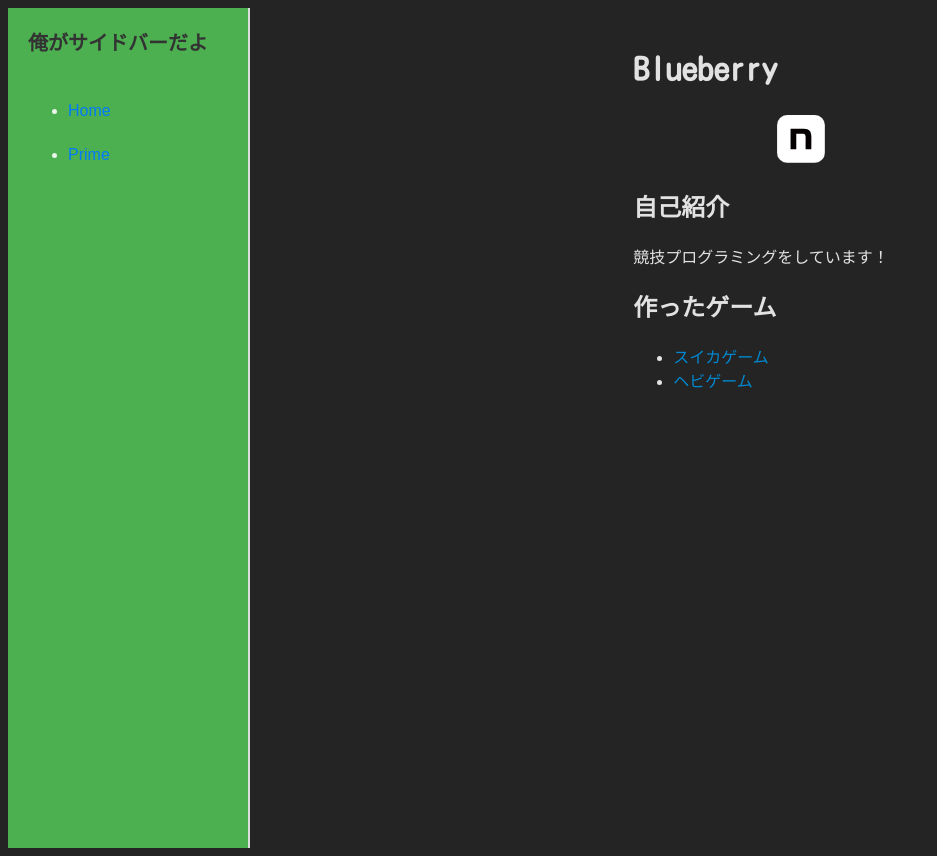
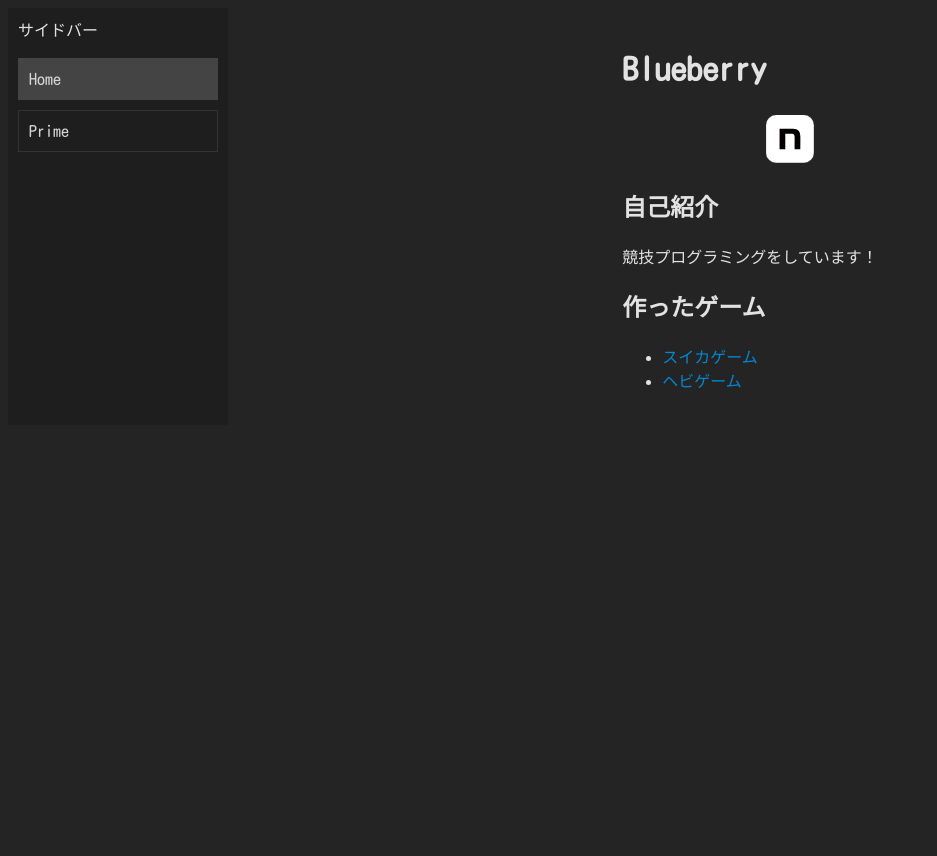
Before and after one commit to blueberry1001/blueberry1001.github.io, a React (Vite) app: page / in a window 1280 px wide. Shown: the whole page, without its empty margins (0-937 px from the left). After the commit the page ends 800 px from the top, so only its background shows below. Built offline with nearby package versions, Linux system fonts and the light colour scheme; some icons are missing.

Commit message:
Create 404Page and Edit Sidebar

```diff
--- a/src/AppRoutes.tsx
+++ b/src/AppRoutes.tsx
@@ -3,6 +3,7 @@ import { BrowserRouter, Route, Routes } from "react-router-dom";
 import HomePage from "./routes/Home";
 import PrimePage from "./routes/Prime";
 import Sidebar from "./Sidebar";
+import Page404 from "./routes/Page404";
 
 const AppRoutes = () => {
   return (
@@ -14,6 +15,8 @@ const AppRoutes = () => {
             <Routes>
               <Route path="/" element={<HomePage />} />
               <Route path="/prime" element={<PrimePage />} />
+              <Route path="*" element={<Page404 />} />
+
             </Routes>
           </div>
         </div>
--- a/src/Sidebar.css
+++ b/src/Sidebar.css
@@ -1,38 +1,47 @@
-/* Sidebarコンテナのスタイル */
 .sidebar {
-  display: flex;
-  flex-direction: column;
-  width: 200px;
-  height: 100vh;
-  background-color: #4caf50;
-  padding: 20px;
-  border-right: 2px solid #ddd;
-  font-family: Arial, sans-serif;
+  width: 200px; /* サイドバーの幅 */
+  background-color: #1E1E1E; /* VS Code Dark+風背景色 */
+  padding: 10px;
 }
 
-/* テキスト「俺がサイドバーだよ」のスタイル */
-.sidebar > div:first-child {
-  font-size: 20px;
-  font-weight: bold;
-  margin-bottom: 15px;
-  color: #333;
+.sidebar ul {
+  list-style: none;
+  padding: 0;
+  width: 100%; /* ul要素の幅をサイドバーの幅に合わせる */
+  box-sizing: border-box; /*パディングを含む幅指定*/
 }
 
-/* リンクのスタイル */
-.links {
-  display: block;
-  padding: 10px 0;
-  color: #007bff;
-  text-decoration: none;
-  transition: color 0.3s;
+.sidebar li {
+  margin-bottom: 10px;
+  border: 1px solid #333; /* VS Code Dark+風ボーダー色 */
+  padding: 8px 10px;
+  width: 100%; /* li要素の幅を親要素の幅に合わせる */
+  box-sizing: border-box; /*パディングを含む幅指定*/
+  transition: background-color 0.2s ease; /* ホバー時のスムーズな変化 */
 }
 
-/* ホバー時にリンクの色を変更 */
-.links:hover {
-  color: #0056b3;
+.sidebar li:hover {
+  background-color: #333; /* ホバー時の背景色 */
+  cursor: pointer; /* カーソル変更 */
 }
 
-/* リンク間のスペースを調整 */
-.links + .links {
-  margin-top: 10px;
+
+.sidebar li.active {
+  background-color: #5C6370; /* アクティブ時の背景色 (VS Code Dark+風) */
+  border-color: #5C6370; /* アクティブ時のボーダー色 */
 }
+
+.sidebar li.partially-active {
+  background-color: #444; /* 部分一致時の背景色 */
+  border-color: #444; /* 部分一致時のボーダー色 */
+}
+
+.links {
+  text-decoration: none;
+  color: #D4D4D4; /* VS Code Dark+風テキスト色 */
+  display: block; /* リンクをブロックレベルにすることで幅全体に広がる */
+}
+
+.links:hover {
+  text-decoration: none;
+}
--- a/src/Sidebar.tsx
+++ b/src/Sidebar.tsx
@@ -1,17 +1,21 @@
-import { Link } from "react-router-dom";
+import { Link, useLocation } from "react-router-dom";
 import "./Sidebar.css";
+
 const Sidebar = () => {
+  const location = useLocation();
   const menu: { title: string; path: string }[] = [
     { title: "Home", path: "/" },
     { title: "Prime", path: "/prime" },
   ];
   return (
     <div className="sidebar">
-      <div>俺がサイドバーだよ</div>
-      <div>
+      <div>サイドバー</div>
       <ul>
         {menu.map((item) => (
-            <li key={item.title}>
+          <li
+            key={item.title}
+            className={`${location.pathname === item.path ? "active" : ""} ${location.pathname.startsWith(item.path) ? 'partially-active' : ''}`} // 部分一致対応
+          >
             <Link to={item.path} className="links">
               {item.title}
             </Link>
@@ -19,7 +23,6 @@ const Sidebar = () => {
         ))}
       </ul>
     </div>
-    </div>
   );
 };
 
--- a/src/index.css
+++ b/src/index.css
@@ -15,7 +15,7 @@ a {
   transition: all 0.2s;
 }
 a:hover {
-  scale: 1.1;
+  /* scale: 1.1; */
 }
 
 .Links a:hover {
--- /dev/null
+++ b/src/routes/Page404.tsx
@@ -0,0 +1,13 @@
+
+const PrimePage = () => {
+  return (
+    <div>
+      <h1>404</h1>
+      <div>
+        ここには何もありません。
+      </div>
+    </div>
+  );
+};
+
+export default PrimePage;
```
Lines whose indentation alone changed are shown as unchanged.
